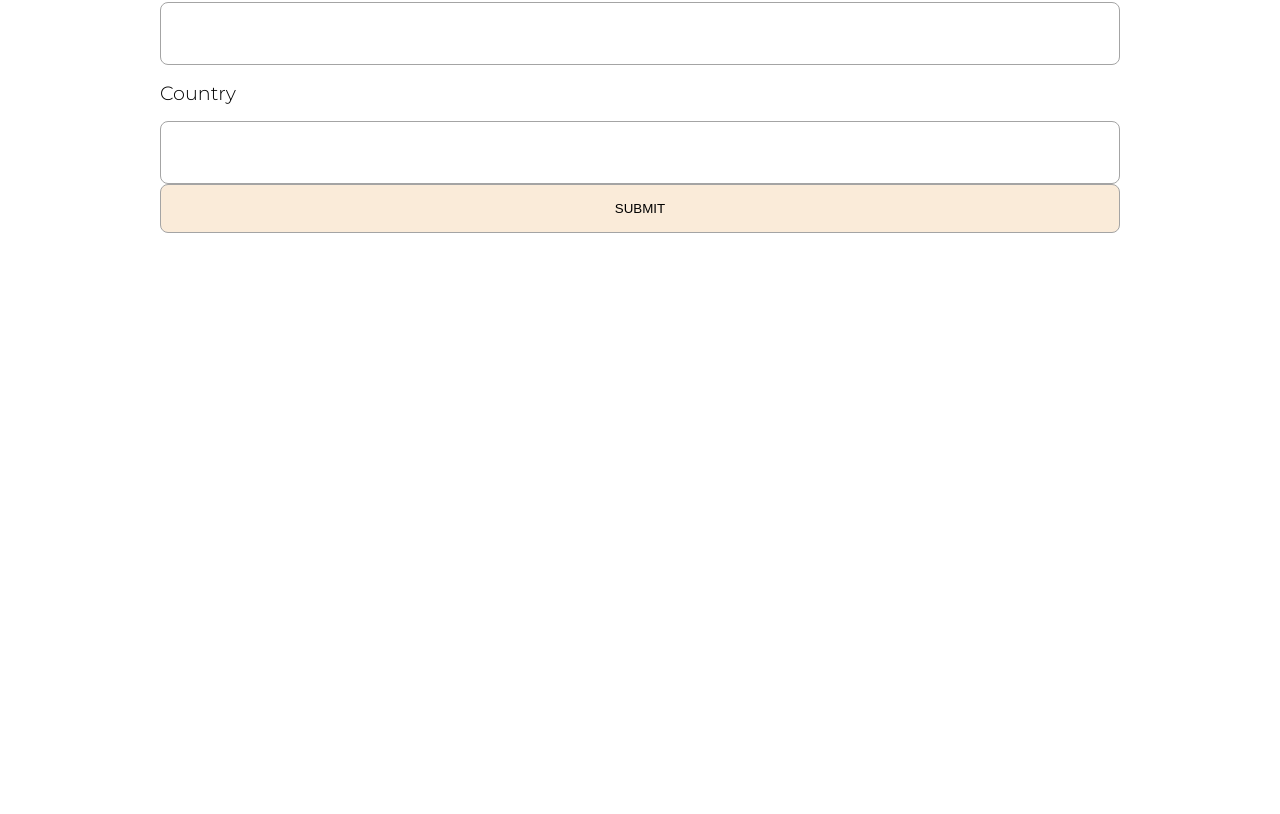
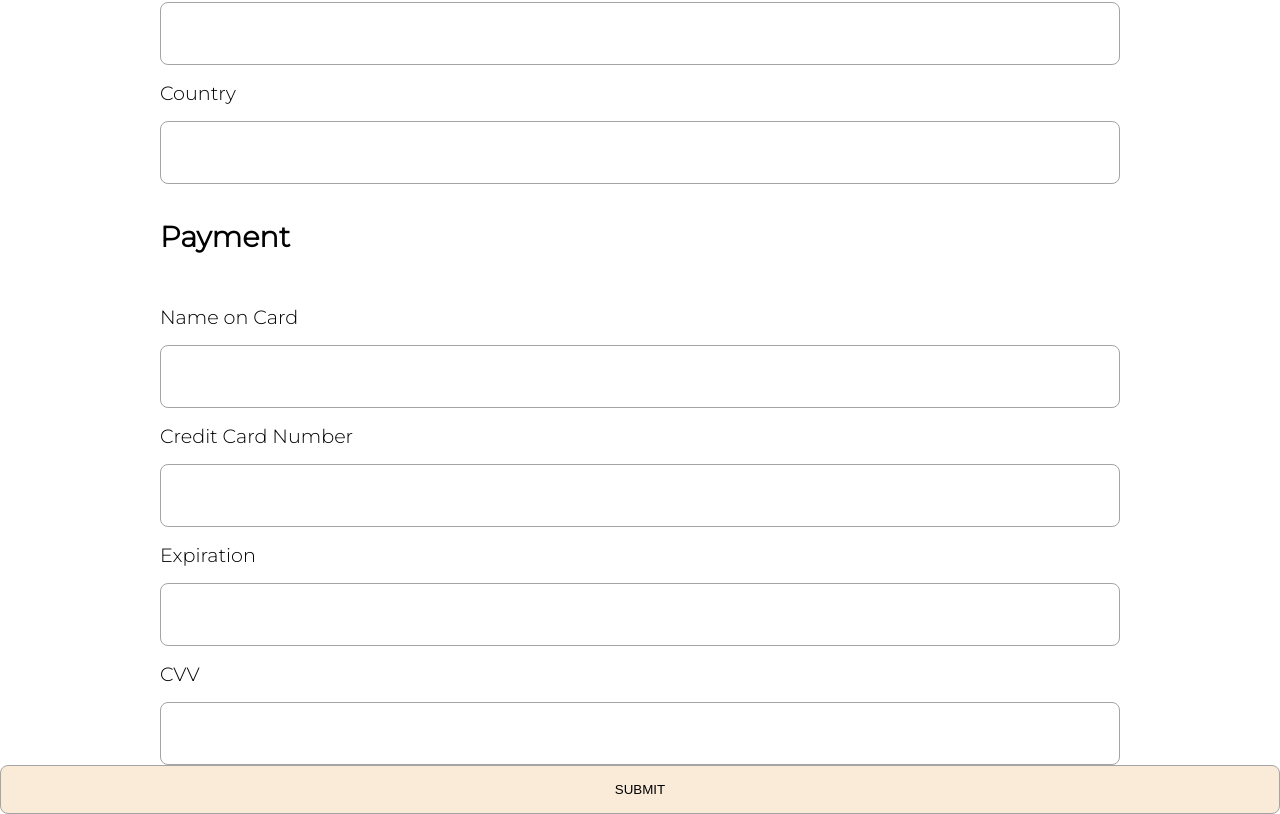
Before and after one commit to Jihyunnk/moonberry, a React (Create React App) app in the folder frontend/: page /checkout in a window 1280 px wide. Shown: the part 693-1507 px from the top of the page. Before the commit the page ends 926 px from the top, so only its background shows below. Built offline with nearby package versions, Linux system fonts and the light colour scheme; sample sign-in values are in the browser's storage.

Commit message:
created payment form with styling

```diff
--- a/frontend/src/components/Checkout.js
+++ b/frontend/src/components/Checkout.js
@@ -19,6 +19,11 @@ function Checkout() {
   const [city, setCity] = useState(shippingInfo.city);
   const [postalCode, setPostalCode] = useState(shippingInfo.postalCode);
   const [country, setCountry] = useState(shippingInfo.country);
+
+  const [fullName, setFullName] = useState('');
+  const [creditCard, setCreditCard] = useState('');
+  const [expiration, setExpiration] = useState('');
+  const [CVV, setCVV] = useState('');
 
   const handleClick = (e) => {
     e.preventDefault();
@@ -107,12 +112,59 @@ function Checkout() {
               required
             ></input>
           </div>
+        </form>
+      </div>
+      <div>
+        <form className="form">
           <div>
-            <button type="button" onClick={handleClick} className="primary">
-              SUBMIT
-            </button>
+            <h1>Payment</h1>
+          </div>
+          <div>
+            <label htmlFor="fullName">Name on Card</label>
+            <input
+              type="text"
+              id="fullName"
+              value={fullName}
+              onChange={(e) => setFullName(e.target.value)}
+              required
+            ></input>
+          </div>
+          <div>
+            <label htmlFor="creditCard">Credit Card Number</label>
+            <input
+              type="text"
+              id="creditCard"
+              value={creditCard}
+              onChange={(e) => setCreditCard(e.target.value)}
+              required
+            ></input>
+          </div>
+          <div>
+            <label htmlFor="expiration">Expiration</label>
+            <input
+              type="text"
+              id="expiration"
+              value={expiration}
+              onChange={(e) => setExpiration(e.target.value)}
+              required
+            ></input>
+          </div>
+          <div>
+            <label htmlFor="CVV">CVV</label>
+            <input
+              type="text"
+              id="CVV"
+              value={CVV}
+              onChange={(e) => setCVV(e.target.value)}
+              required
+            ></input>
           </div>
         </form>
+      </div>
+      <div>
+        <button type="button" onClick={handleClick} className="primary">
+          SUBMIT
+        </button>
       </div>
     </div>
   );
```
